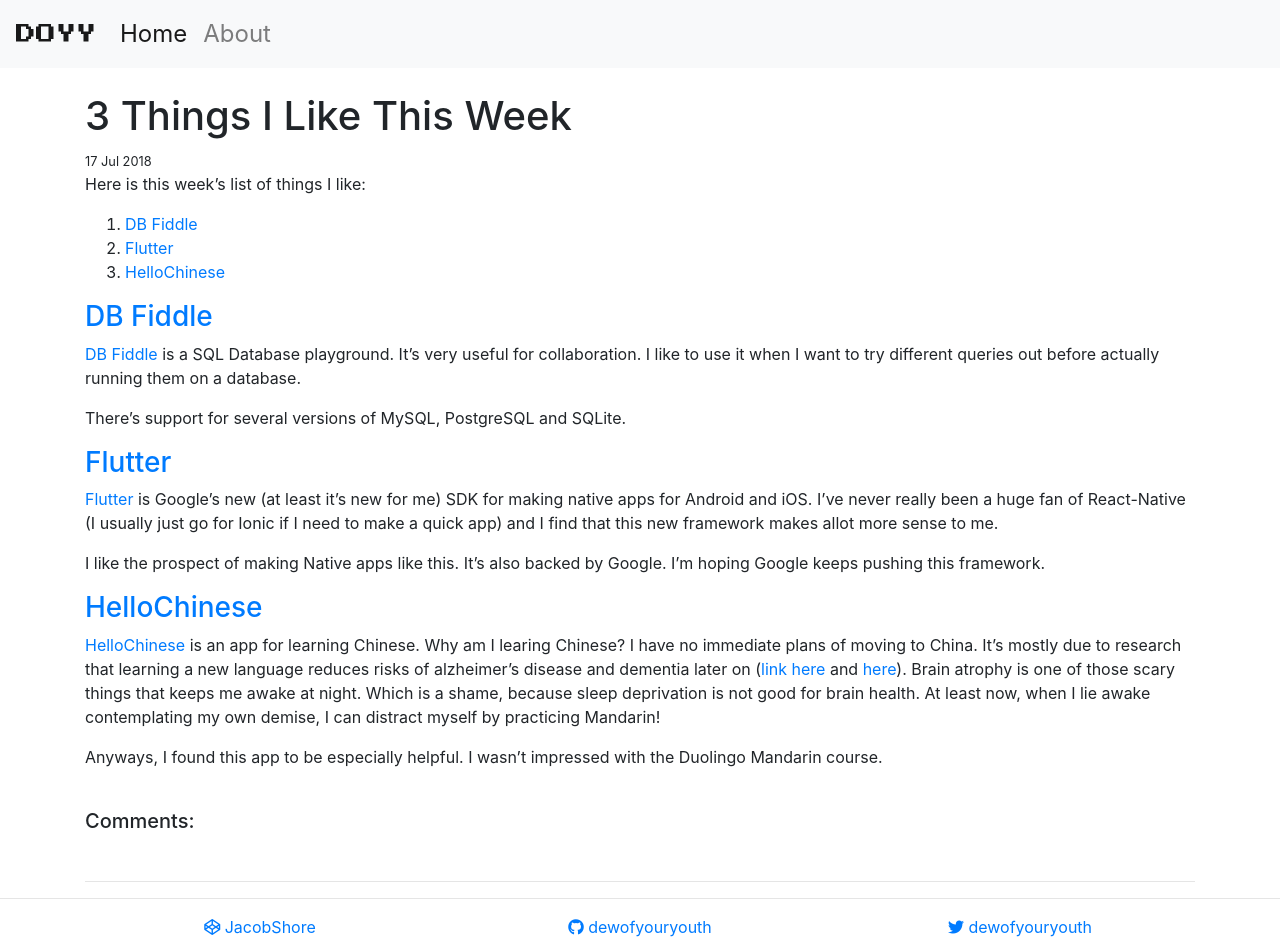
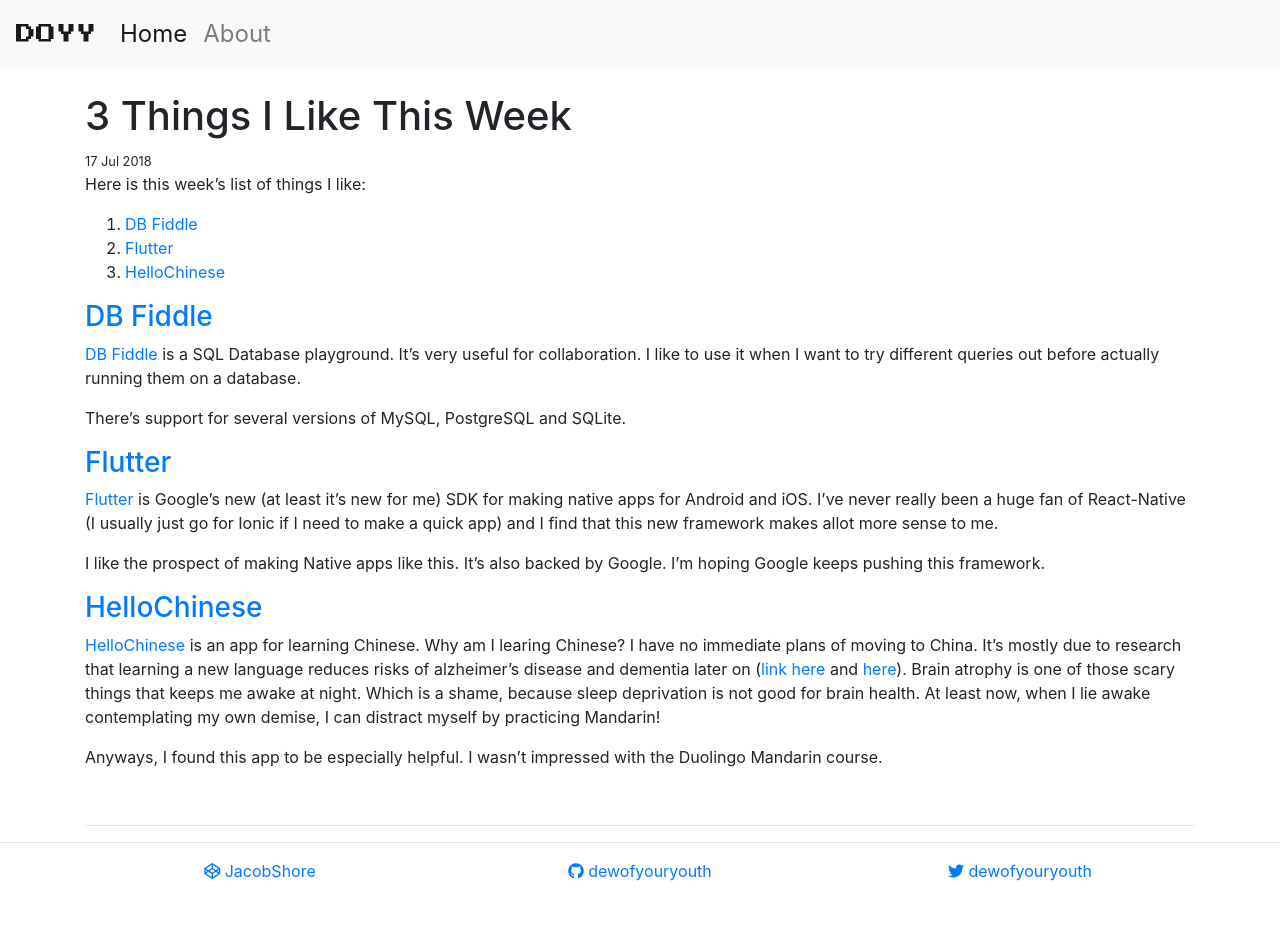
Before and after one commit to DewofyourYouth/DewofyourYouth.github.io, a Jekyll site: the page built from _posts/2018-07-17-three-things-i-like-this-week.md, in a window 1280 px wide. Built offline with Jekyll 4.4.1, drawn with Linux system fonts in a browser that asks for light colours; nearby versions of some CDN libraries; comment, search, counter and statistics services are not loaded; after the commit the page ends 900 px from its top, so only the background shows below that.

Commit message:
Update post.html

```diff
--- a/_layouts/post.html
+++ b/_layouts/post.html
@@ -11,8 +11,6 @@
   {{ content }}
 </div>
   &nbsp;
-  <br>
-  <h5>Comments:</h5>
   <br>
   <hr>
 
```
